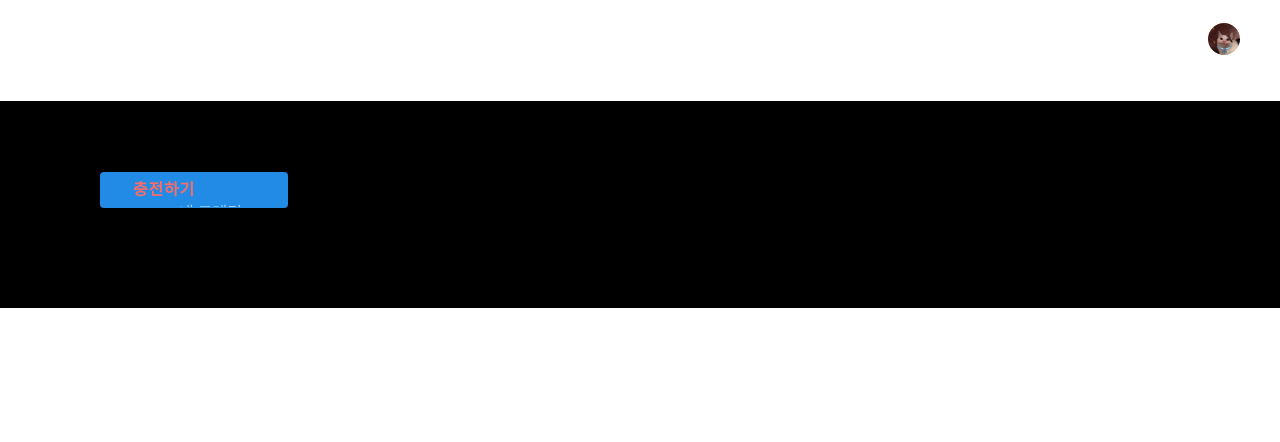
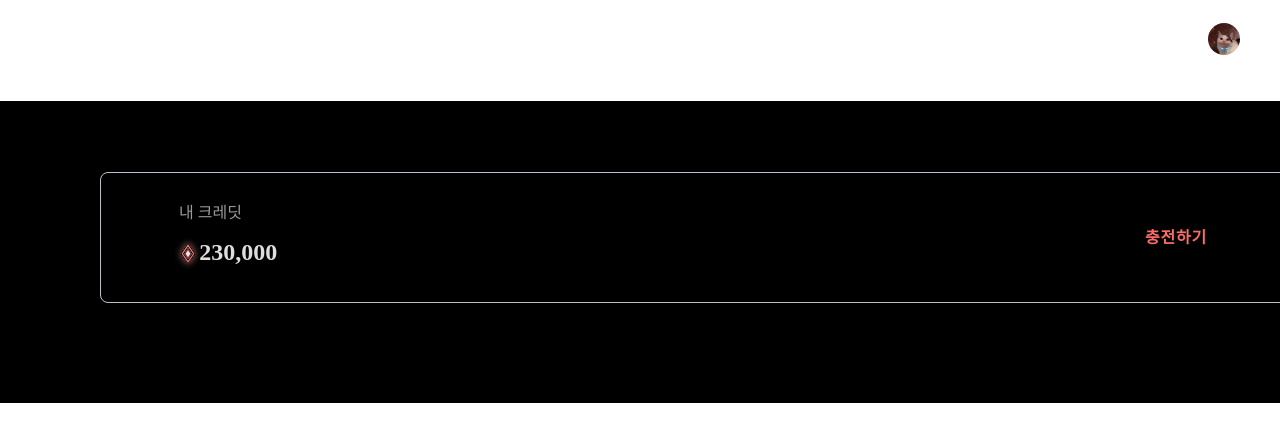
Before and after one commit to Codeit-Sprint-6-Part-2-Team-9/frontend, a React (Vite) app: page / in a window 1280 px wide. Shown: the top 442 px of the page. Built offline with nearby package versions, Linux system fonts and the light colour scheme.

Commit message:
feat: !important 추가

```diff
--- a/src/components/MyCreditRechargeButton.module.css
+++ b/src/components/MyCreditRechargeButton.module.css
@@ -1,28 +1,28 @@
 .MycreditButton {
   position: relative;
-  width: 327px;
-  height: 87px;
-  border-radius: 8px;
-  border: 1px solid #f1eef9cc;
-  background: transparent;
+  width: 327px !important;
+  height: 87px !important;
+  border-radius: 8px !important;
+  border: 1px solid #f1eef9cc !important;
+  background: transparent !important;
 }
 
 @media (min-width: 768px) {
   .MycreditButton {
-    width: 696px;
-    height: 131px;
+    width: 696px !important;
+    height: 131px !important;
   }
 }
 
 @media (min-width: 1280px) {
   .MycreditButton {
-    width: 1200px;
-    height: 131px;
+    width: 1200px !important;
+    height: 131px !important;
   }
 }
 
 .MycreditButton:hover {
-  background: transparent;
+  background: transparent !important;
 }
 
 .creditContainer {
--- a/src/pages/HomePage.jsx
+++ b/src/pages/HomePage.jsx
@@ -1,15 +1,11 @@
 import MyCreditRechargeButton from "../components/MyCreditRechargeButton";
 
 function HomePage() {
-  const handleButtonClick = () => {
-    console.log("충전하기 버튼이 클릭되었습니다.");
-    // 여기에 버튼을 클릭했을 때 할 작업을 추가하세요.
-  };
   return (
     <div style={{ backgroundColor: "black" }}>
       <h1>Welcome to HomePage</h1>
       <div style={{ marginLeft: "100px" }}>
-        <MyCreditRechargeButton onClick={handleButtonClick} />
+        <MyCreditRechargeButton />
       </div>
       <br />
       <br />
```
